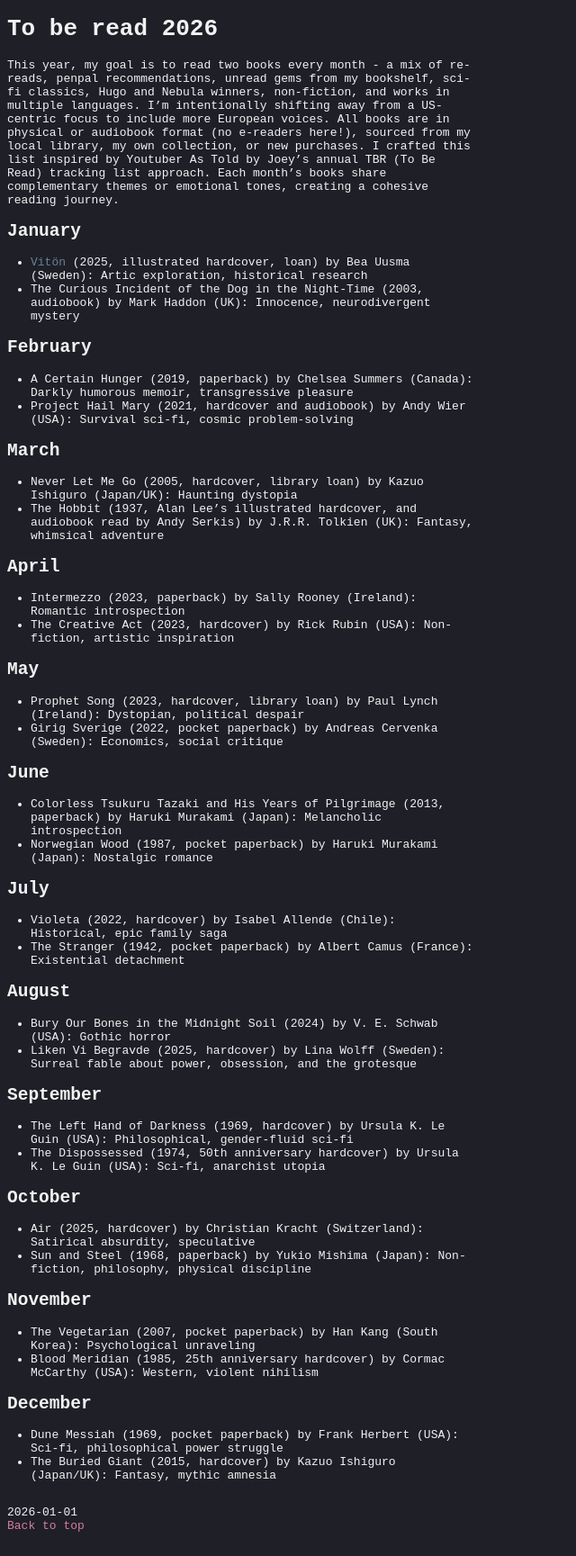
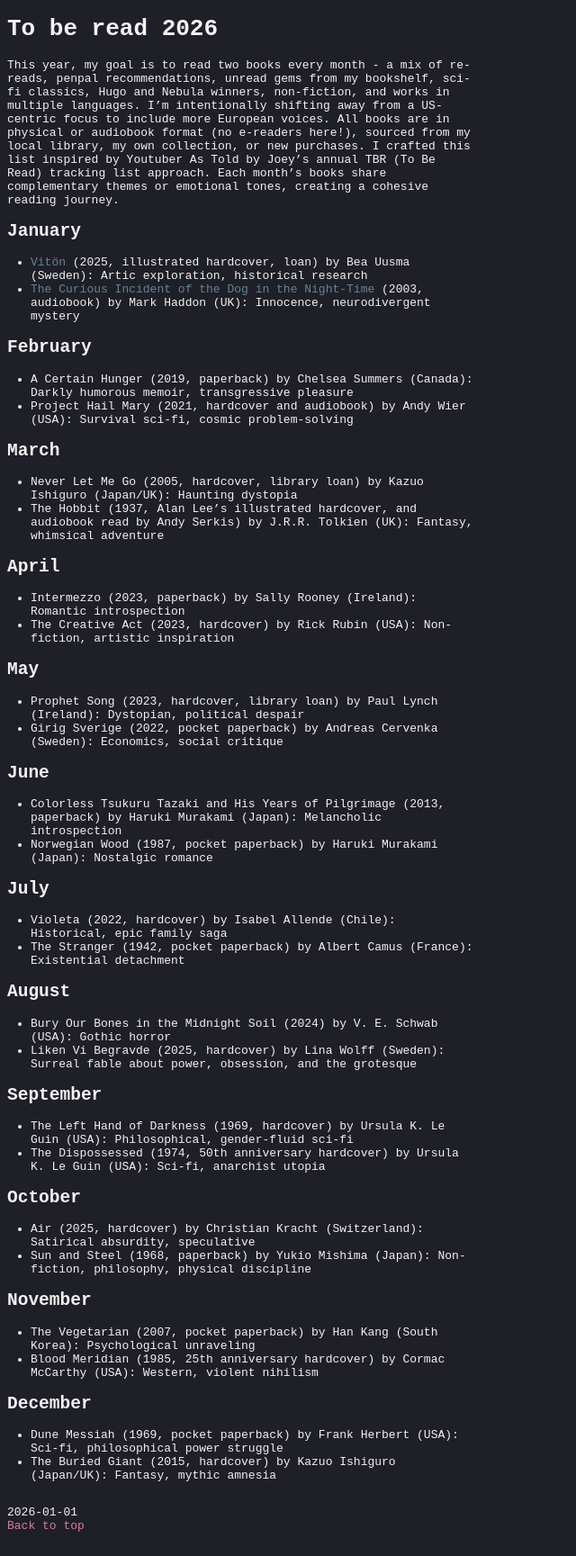
Before and after one commit to s-estay/s-estay.github.io, a Jekyll site: the page built from _posts/2026-01-01-to-be-read.md, in a window 1280 px wide. Shown: the whole page at 90% size, without its empty margins (0-640 px from the left). Built offline with Jekyll 4.4.1, drawn with Linux system fonts in a browser that asks for light colours; some of the changed lines change nothing that is shown.

Commit message:
update tbr list

```diff
--- a/_posts/2026-01-01-to-be-read.md
+++ b/_posts/2026-01-01-to-be-read.md
@@ -9,7 +9,7 @@ This year, my goal is to read two books every month - a mix of re-reads, penpal
 
 ## January
 - [Vitön]({% post_url ./2026-01-20-vitön %}) (2025, illustrated hardcover, loan) by Bea Uusma (Sweden): Artic exploration, historical research
-- The Curious Incident of the Dog in the Night-Time (2003, audiobook) by Mark Haddon (UK): Innocence, neurodivergent mystery
+- [The Curious Incident of the Dog in the Night-Time]({% post_url ./2026-01-31-curious-incident %}) (2003, audiobook) by Mark Haddon (UK): Innocence, neurodivergent mystery
 
 ## February
 - A Certain Hunger (2019, paperback) by Chelsea Summers (Canada): Darkly humorous memoir, transgressive pleasure
```
